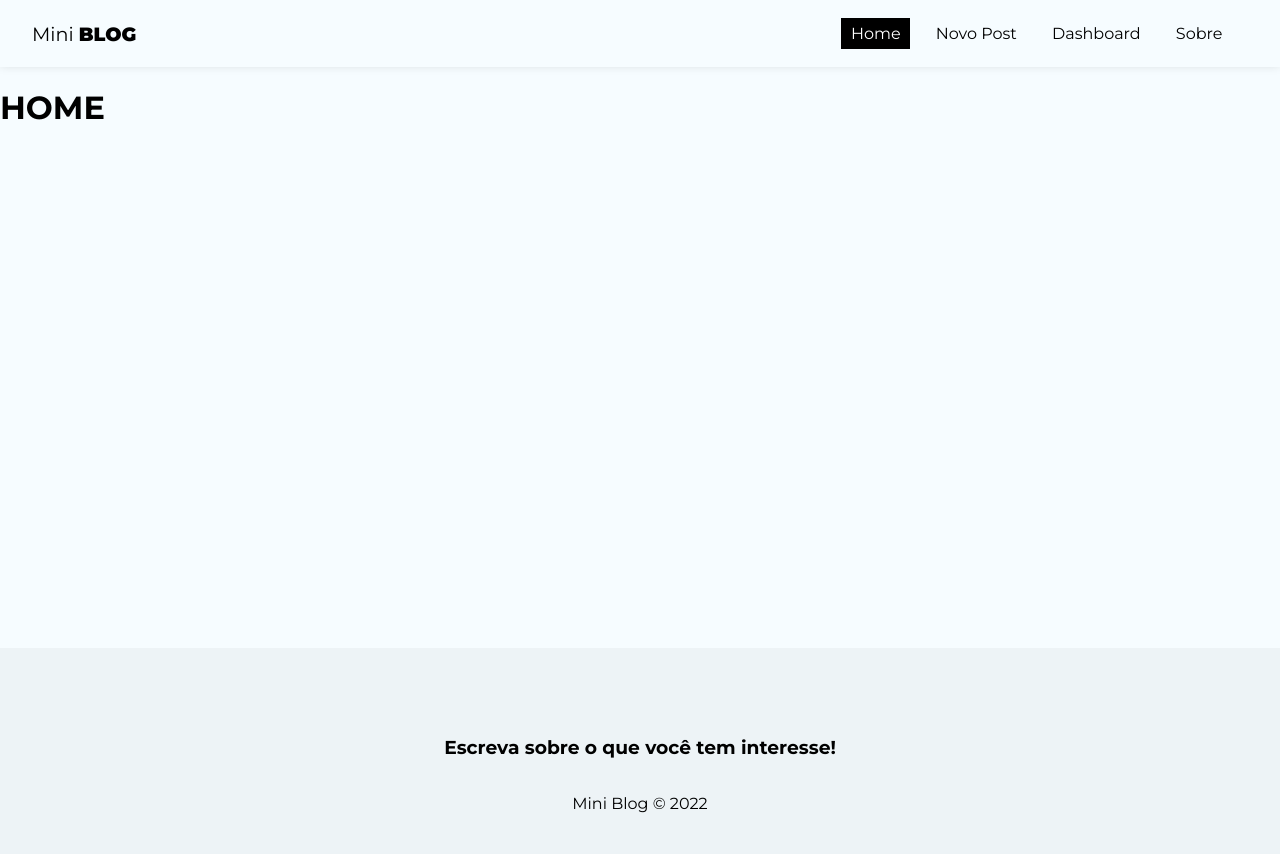
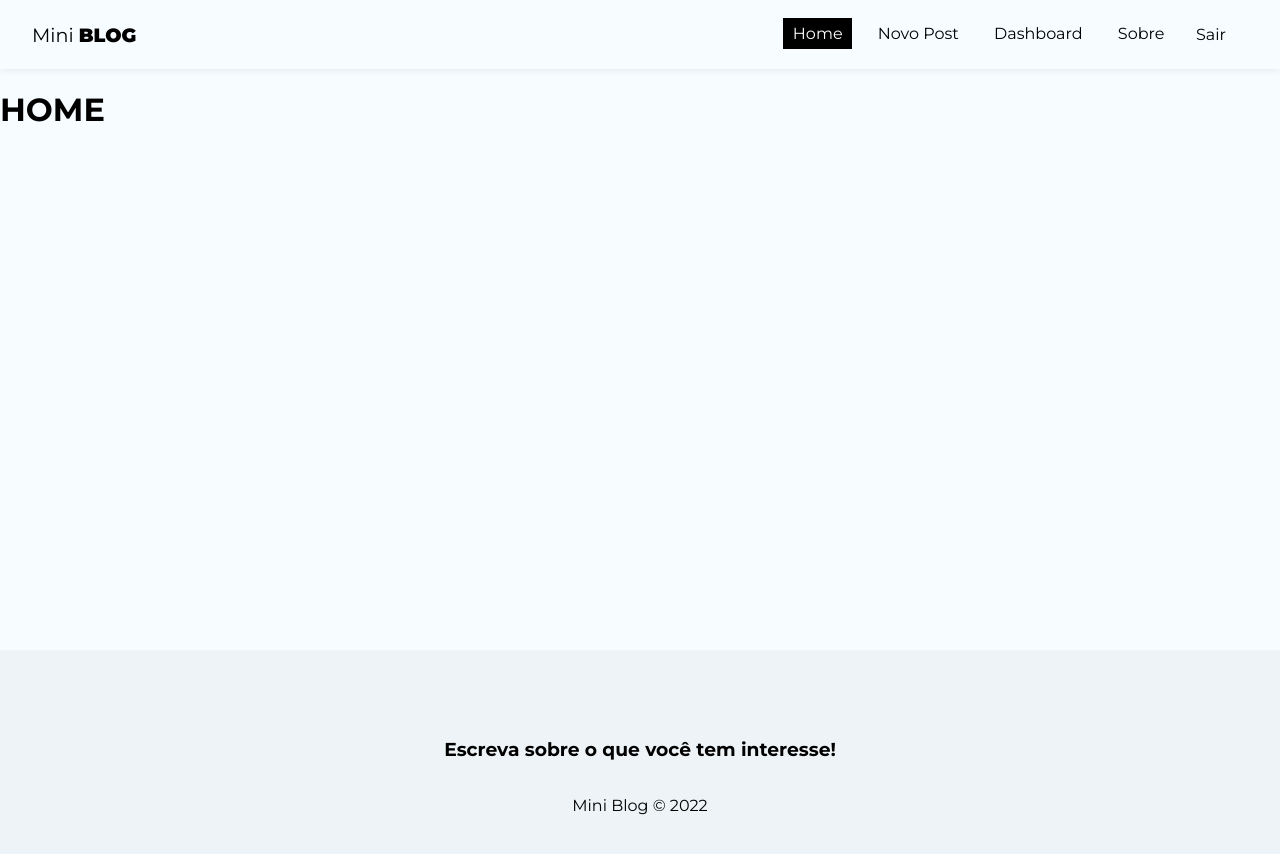
Before and after one commit to PedroSS11/miniblog-react, a React (Create React App) app: page / in a window 1280 px wide. Shown: the top 854 px of the page. Built offline with nearby package versions, Linux system fonts and the light colour scheme; no server answers; sample sign-in values are in the browser's storage.

Commit message:
register, navbar auth, and logout done

```diff
--- a/src/components/Navbar/Navbar.jsx
+++ b/src/components/Navbar/Navbar.jsx
@@ -10,8 +10,10 @@
 
 const Navbar = () => {
   const { user } = useAuthValue();
+  const {logout} = useAuthentication()
 
   return (
+
     <nav className={styles.navbar}>
       <NavLink to="/" className={styles.brand}>
         Mini <span>BLOG</span>
@@ -53,6 +55,12 @@
           <NavLink to="/about"
             className={({ isActive }) => (isActive ? styles.active : '')}>Sobre</NavLink>
         </li>
+
+        {user && (
+          <li>
+            <button onClick={logout}>Sair</button>
+          </li>
+        )}
       </ul>
     </nav>
   )
```
